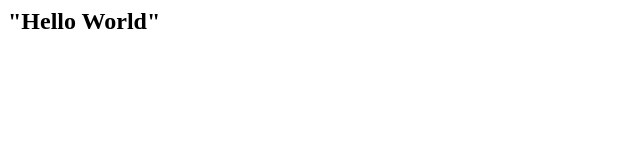
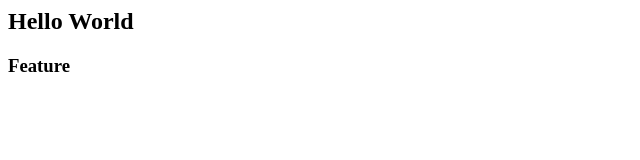
Before and after one commit to sowmya8097/Sample, a plain HTML site: page index.html in a window 1280 px wide. Shown: the whole page, without its empty margins (0-640 px from the left). Drawn offline with Linux system fonts and the light colour scheme.

Commit message:
added h3 tag

```diff
--- a/index.html
+++ b/index.html
@@ -5,8 +5,8 @@
 
 <body>
 
-<h2> "Hello World" </h2>
-
+<h2> Hello World </h2>
+<h3>  Feature </h3>
 </body>
 
 </html>
```
